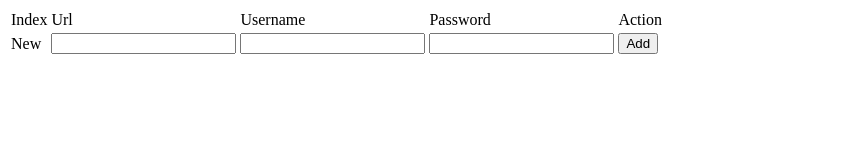
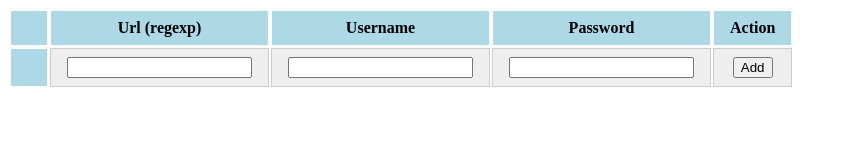
Before and after one commit to krtek4/MultiPass, a browser extension: page popin.html in a window 1280 px wide. Shown: the whole page, without its empty margins (0-844 px from the left). Drawn offline with Linux system fonts and the light colour scheme.

Commit message:
Add some basic styling

```diff
--- a/popin.html
+++ b/popin.html
@@ -4,8 +4,28 @@
         <title>Getting Started Extension's Popup</title>
         <style>
             body {
-                min-width: 357px;
+                min-width: 480px;
                 overflow-x: hidden;
+            }
+
+            tr:nth-child(odd) {
+                background-color: #eee;
+            }
+
+            tr:nth-child(even) {
+                background-color: #fff;
+            }
+
+            td, th {
+                padding: 0.5em 1em;
+                border: 1px solid #ccc;
+                text-align: center;
+                white-space: nowrap;
+            }
+
+            th {
+                background: lightblue;
+                border-color: white;
             }
         </style>
     </head>
@@ -14,17 +34,17 @@
         <table>
             <thead>
                 <tr>
-                    <td>Index</td>
-                    <td>Url</td>
-                    <td>Username</td>
-                    <td>Password</td>
-                    <td>Action</td>
+                    <th class="index">&nbsp;</th>
+                    <th class="url">Url (regexp)</th>
+                    <th class="username">Username</th>
+                    <th class="password">Password</th>
+                    <th class="action">Action</th>
                 </tr>
             </thead>
 
             <tbody class="credentials">
                 <tr>
-                    <td>New</td>
+                    <th>&nbsp;</th>
                     <td><input type="text" name="url" id="url"></td>
                     <td><input type="text" name="username" id="username"></td>
                     <td><input type="password" name="password" id="password"></td>
--- a/popin.js
+++ b/popin.js
@@ -8,11 +8,11 @@ function display_credentials(credentials) {
             var c = credentials[key];
             var elem = $(
                     '<tr class="current-credential">' +
-                    '<td>' + key + '</td>' +
-                    '<td>' + c.url + '</td>' +
-                    '<td>' + c.username + '</td>' +
-                    '<td>***</td>' +
-                    '<td><button class="remove" data-id="' + key + '">Remove</button></td>' +
+                    '<th class="index">' + key + '</th>' +
+                    '<td class="url">' + c.url + '</td>' +
+                    '<td class="username">' + c.username + '</td>' +
+                    '<td class="password">***</td>' +
+                    '<td class="action"><button class="remove" data-id="' + key + '">Remove</button></td>' +
                     '</tr>'
             );
 
```
